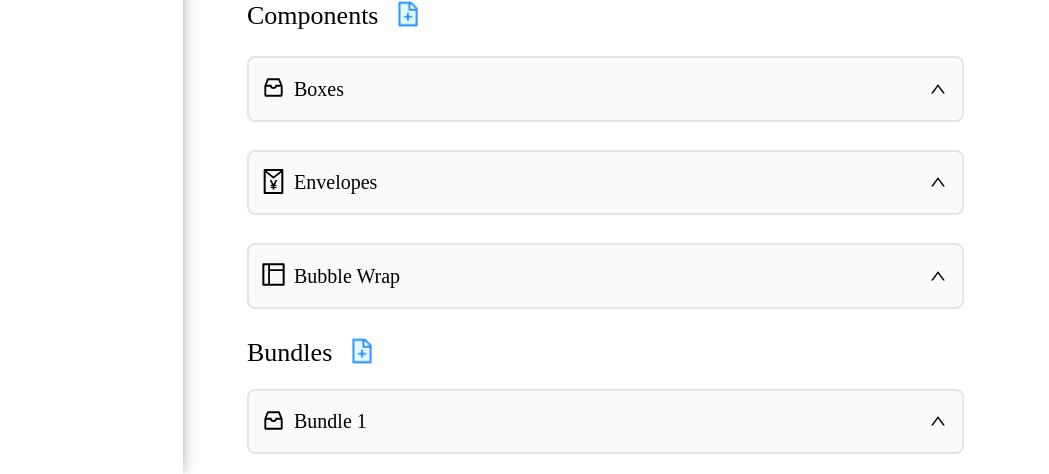
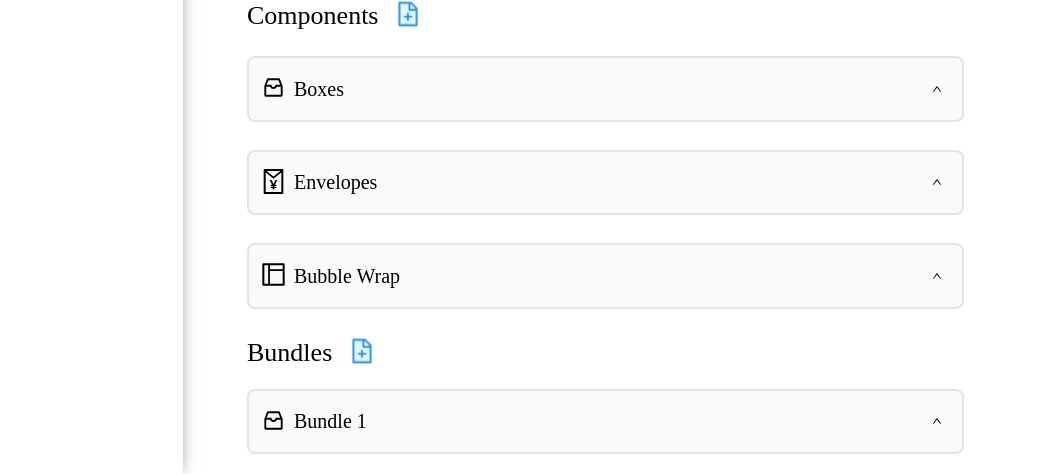
Before and after one commit to Rohit-Singh-07/packagingpage, a React (Vite) app: page / in a window 1280 px wide. Shown: the part 326-800 px from the top of the page, without its empty margins (0-1049 px from the left). Built offline with nearby package versions, Linux system fonts and the light colour scheme.

Commit message:
chores: add text style to ArrowIcon

```diff
--- a/src/components/BundleCard.jsx
+++ b/src/components/BundleCard.jsx
@@ -88,10 +88,11 @@ function BundleCard({ title, icon }) {
           <h2>{title}</h2>
         </div>
         <UpOutlined
+        style={{ fontWeight: '800' }}
           className={
             isOpen
-              ? "w-5 rotate-180 transition-all"
-              : "w-5 rotate-0 transition-all"
+              ? "rotate-180 transition-all text-[10px] font-extrabold px-2"
+              : "rotate-0 transition-all text-[10px] font-extrabold px-2"
           }
         />
       </div>
--- a/src/components/ComponentCard.jsx
+++ b/src/components/ComponentCard.jsx
@@ -49,8 +49,8 @@ function ComponetCard({ title, icon }) {
         <UpOutlined
           className={
             isOpen
-              ? "w-5 rotate-180 transition-all"
-              : "w-5 rotate-0 transition-all"
+              ? "rotate-180 transition-all text-[10px] font-extrabold px-2"
+              : "rotate-0 transition-all text-[10px] font-extrabold px-2"
           }
         />
       </div>
```
Also changed, not shown: src/App.css (line endings or trailing spaces).
